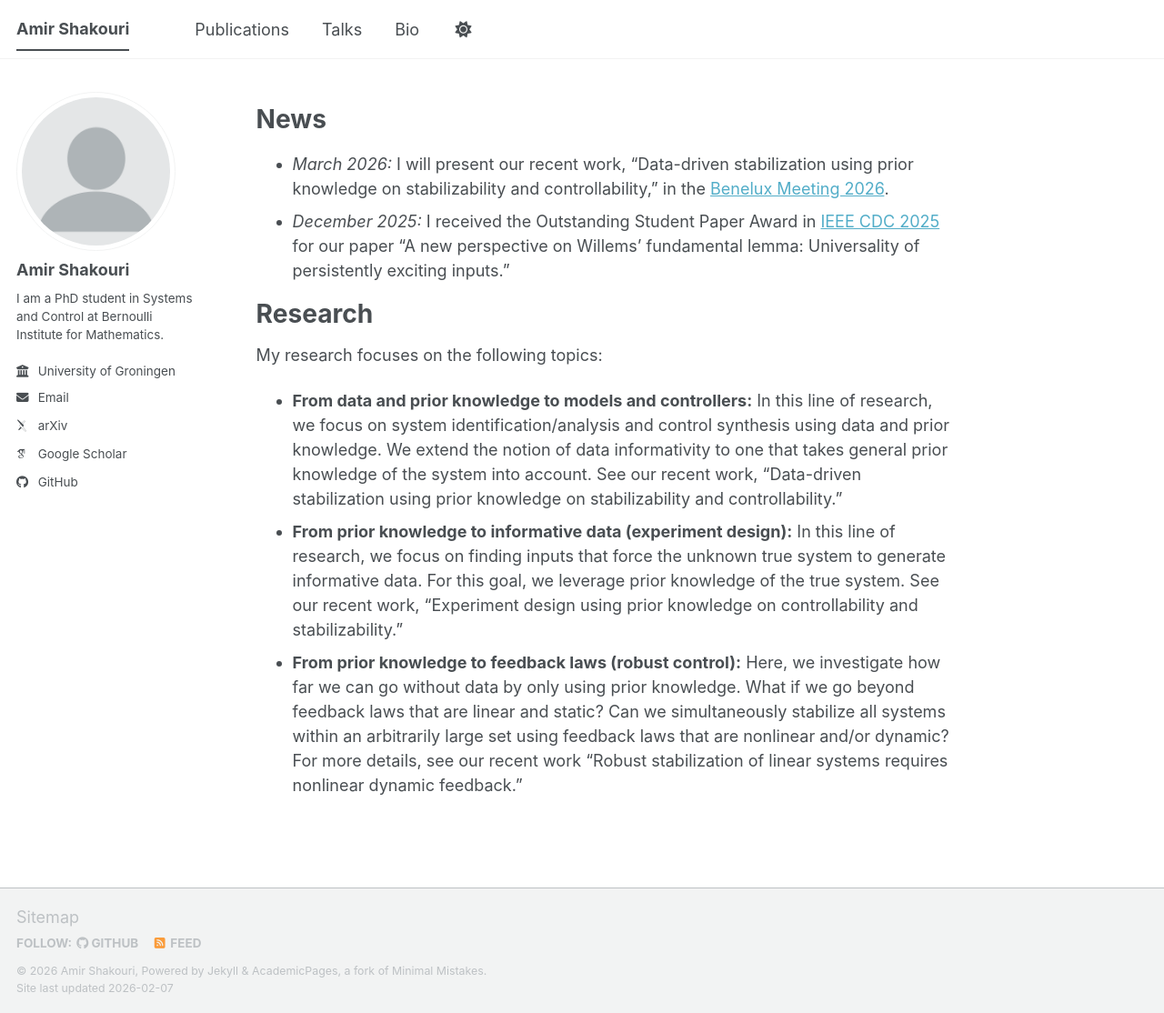
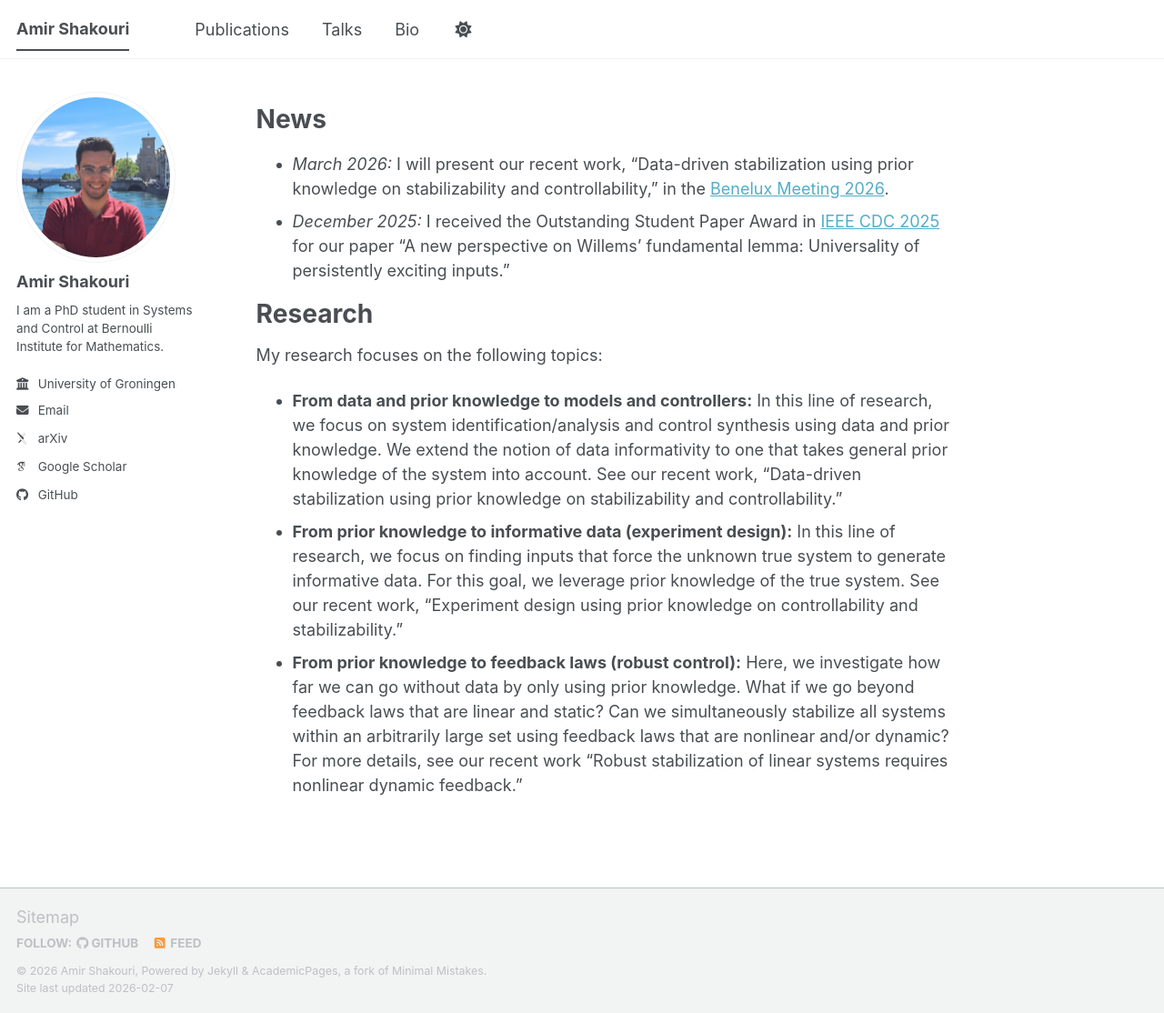
Before and after one commit to a-shakouri/a-shakouri.github.io, a Jekyll site: the page built from _pages/about.md, in a window 1280 px wide and 1114 px high. Shown: the whole window at 91% size. Built offline with Jekyll 4.4.1, drawn with Linux system fonts in a browser that asks for light colours; some web fonts are replaced; a script bundle is joined from its source files by our own code; library files that are not in the unit come from our copies.

Commit message:
Update _config.yml

```diff
--- a/_config.yml
+++ b/_config.yml
@@ -23,7 +23,7 @@ repository               : "a-shakouri.github.io"
 #               Additional customization can be done by editing /_includes/author-profile.html
 author:
   # Biographic information
-  avatar           : "profile.png"
+  avatar           : "20230810_144750.jpg"
   name             : "Amir Shakouri"
   pronouns         : # example: "she/her"
   bio              : "I am a PhD student in Systems and Control at Bernoulli Institute for Mathematics."
```
